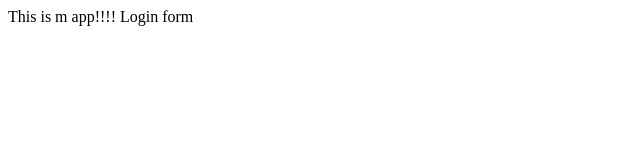
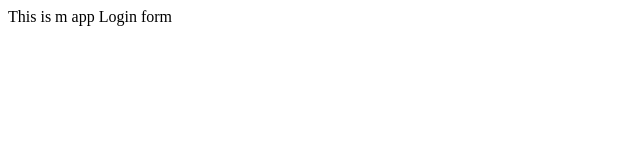
Before and after one commit to anthonybarrera/myappsample, a plain HTML site: page index.html in a window 1280 px wide. Shown: the full height of the page, 0-640 px from the left. Drawn offline with Linux system fonts and the light colour scheme.

Commit message:
Removed !

```diff
--- a/index.html
+++ b/index.html
@@ -3,7 +3,7 @@
         <title>My App</title>
     </head>
     <body>
-        This is m app!!!!
+        This is m app
         Login form
     </body>
 </html>
```
